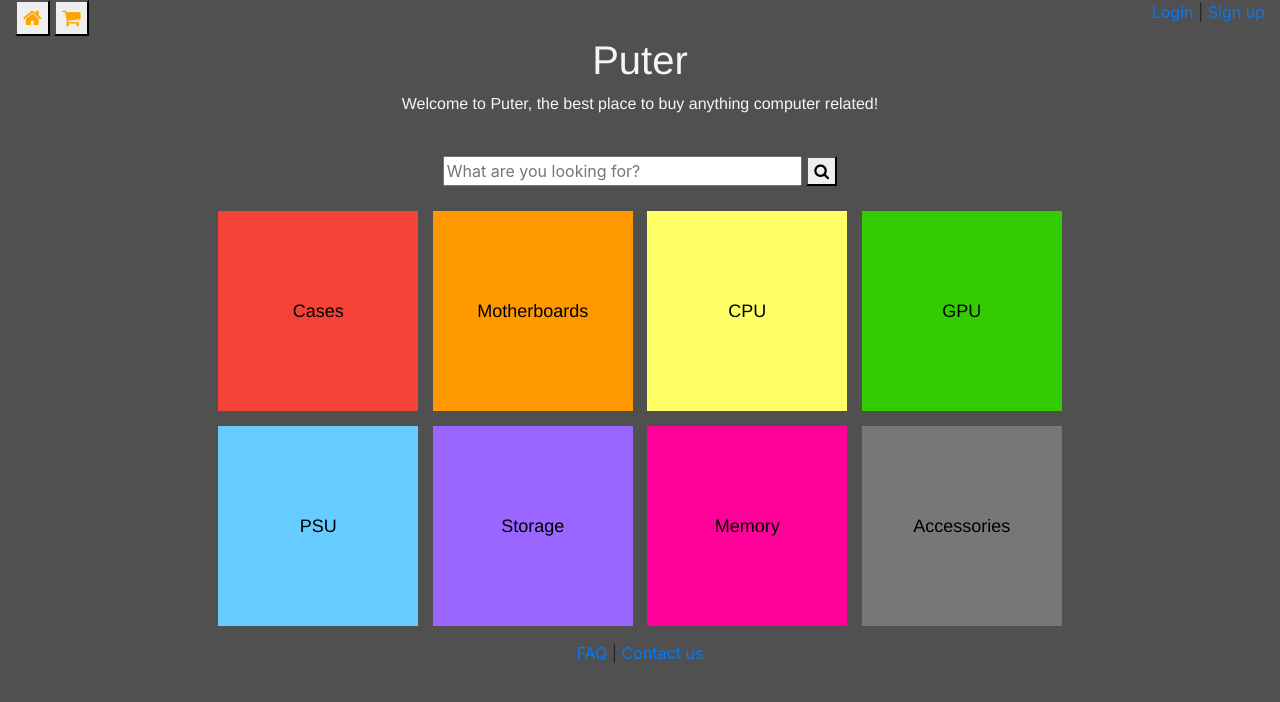
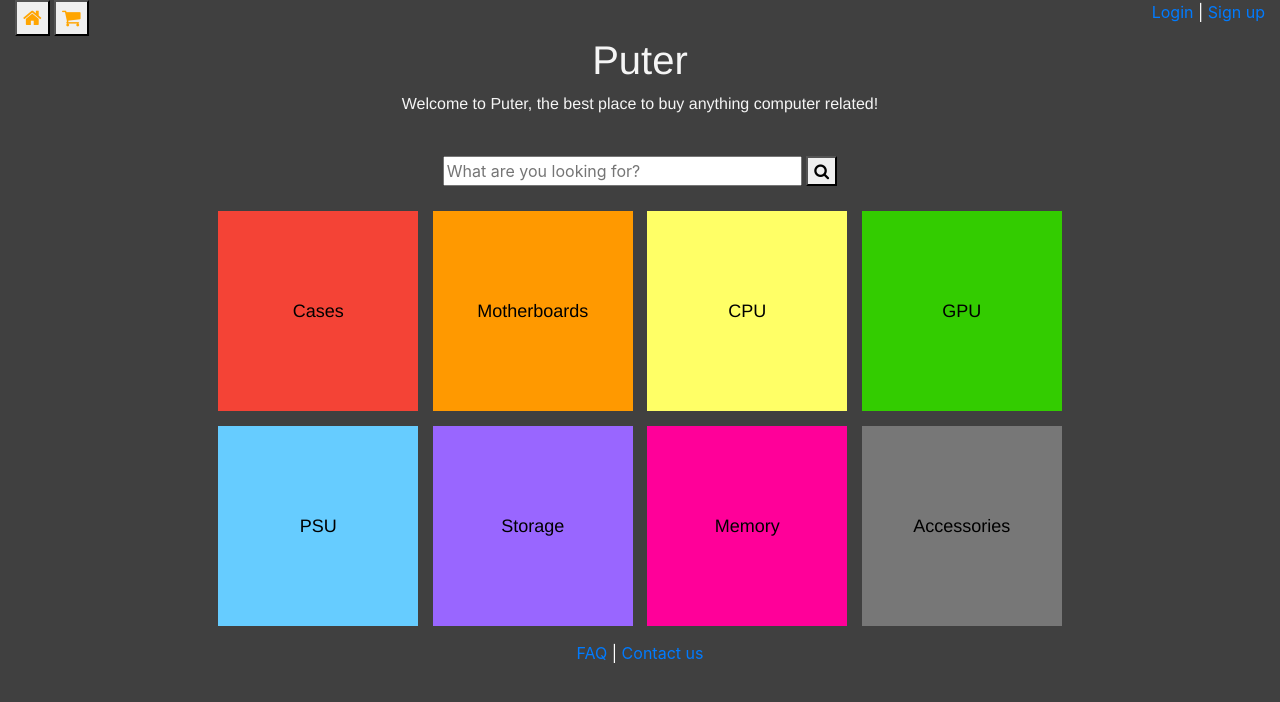
Before and after one commit to TheAeroHead/Puter, a Django app: template templates/index.html in a window 1280 px wide. Shown: the top 702 px of the page. Run offline with Django 3.2, Linux system fonts and the light colour scheme; the template is opened without the code that fills it, so the values that code supplies are empty; some libraries are stand-ins or nearby versions.

Commit message:
implemented dark theme

```diff
--- a/Puter/settings.py
+++ b/Puter/settings.py
@@ -127,6 +127,7 @@ USE_TZ = True
 # https://docs.djangoproject.com/en/2.1/howto/static-files/
 #os.path.join(BASE_DIR, 'media')
 STATIC_URL = '/static/'
+STATIC_ROOT = (os.path.join('static'),)
 MEDIA_ROOT = os.path.abspath(os.path.join(os.path.dirname(__file__),'../' 'media'))
 MEDIA_URL = '/media/'
 
--- /dev/null
+++ b/Puter/static/Puter/styles.css
@@ -0,0 +1,21 @@
+sidebar-nav {
+    margin-top: 20px;
+    padding: 0;
+    list-style: none;
+}
+
+head {
+	color: white;
+}
+
+body {
+	color: white;
+}
+
+footer {
+	color: white;
+}
+
+pre {
+	color: white;
+}
--- a/static/styles.css
+++ /dev/null
@@ -1,5 +0,0 @@
-.sidebar-nav {
-    margin-top: 20px;
-    padding: 0;
-    list-style: none;
-}
--- a/templates/base_generic.html
+++ b/templates/base_generic.html
@@ -1,6 +1,6 @@
 <!DOCTYPE html>
 <html lang="en">
-<head style="background-color:#505050;">
+<head style="background-color:#404040;">
   {% block title %}<title>Puter</title>{% endblock %}
   <meta charset="utf-8">
   <meta name="viewport" content="width=device-width, initial-scale=1">
@@ -8,9 +8,9 @@
   <!-- Add additional CSS in static file -->
   <link rel="stylesheet" href="https://cdnjs.cloudflare.com/ajax/libs/font-awesome/4.7.0/css/font-awesome.min.css">
   {% load static %}
-  <link rel="stylesheet" href="{% static 'css/styles.css' %}">
+  <link rel="stylesheet" type="text/css" href="{% static 'Puter/styles.css' %}">
 </head>
-<body style="background-color:#505050;">
+<body style="background-color:#404040;">
   <div class="container-fluid">
     <div class="row">
 	  <div class="col-sm-2">
@@ -42,7 +42,7 @@
   {% block content %}{% endblock %}
 </body>
 
-<footer style="background-color:#505050;">
+<footer style="background-color:#404040;">
     {% block spacing %}<div style="height:5px"></div>{% endblock %}
     <div align="center">
         <a href="/index/faq">FAQ</a>
--- a/templates/index.html
+++ b/templates/index.html
@@ -1,7 +1,7 @@
 {% extends "base_generic.html" %}
 
 {% block name %}
-  <div class="welcome" style="background-color:#505050">
+  <div class="welcome" style="background-color:#404040">
   <font color="#F5F5F5"><h1 style="font-family:Helvetica Neue;text-align:center;">Puter</h1></font>
   <font color="#F5F5F5"><p style="font-family:Helvetica Neue; text-align:center;">Welcome to Puter, the best place to buy anything computer related!</p></font>
   </div>
```
